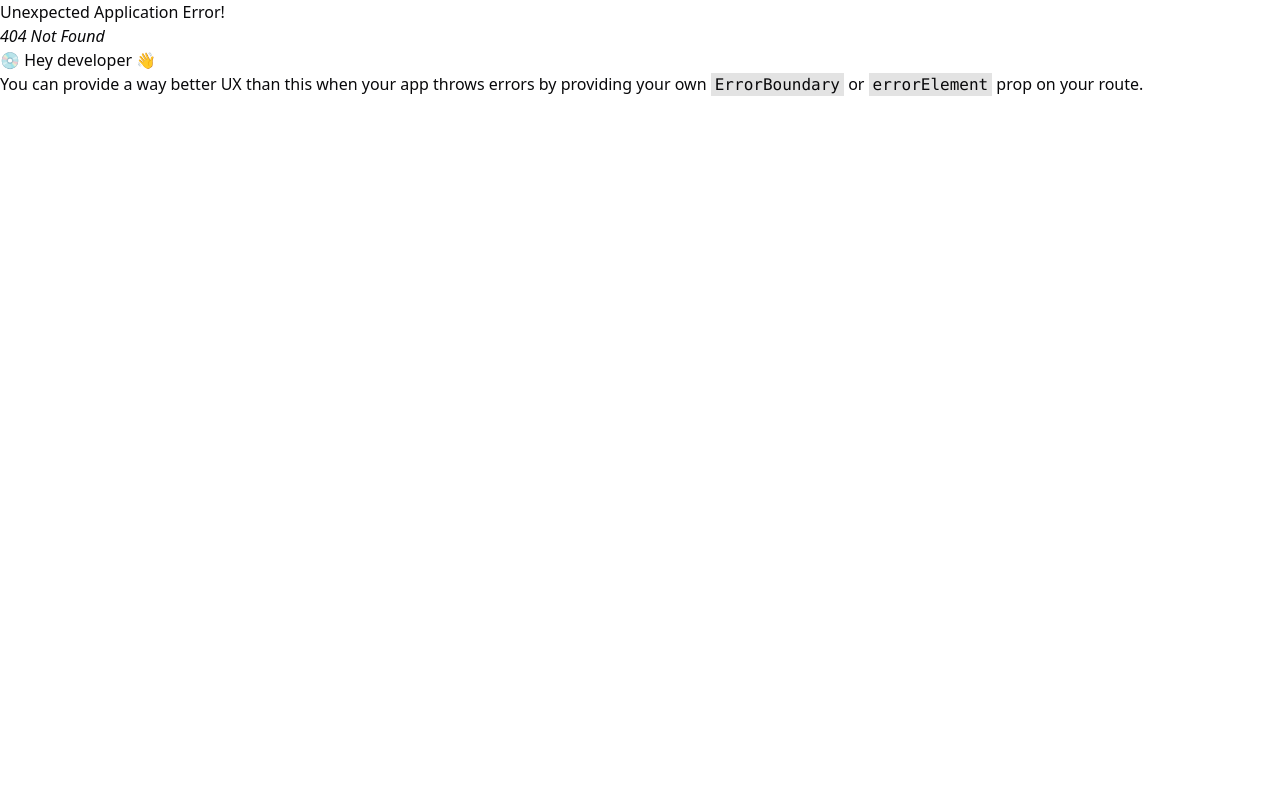
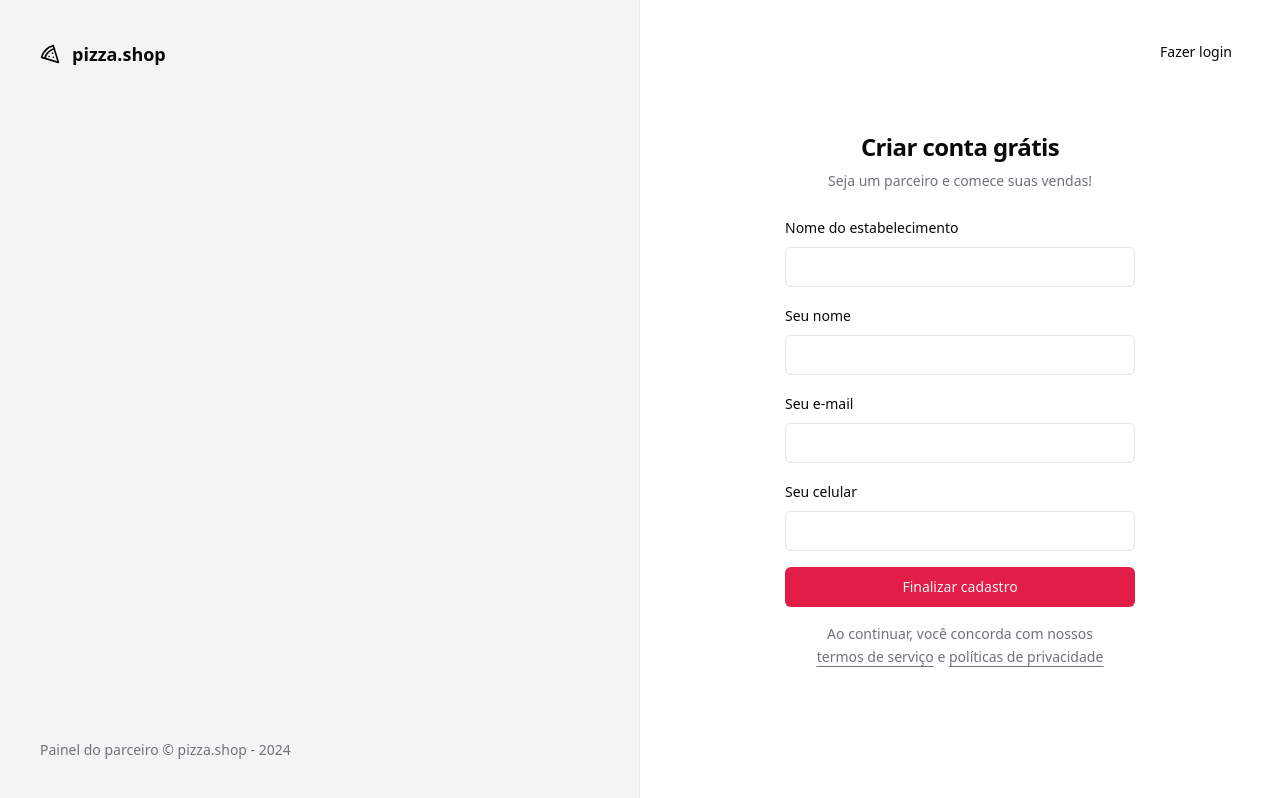
Before and after one commit to rbpolim/pizza-shop-web, a React (Vite) app: page /sign-up in a window 1280 px wide. Before the commit this address had no page. Built offline with nearby package versions, Linux system fonts and the light colour scheme.

Commit message:
feat: create sign-up page & styles

```diff
--- /dev/null
+++ b/src/pages/auth/sign-up.tsx
@@ -0,0 +1,96 @@
+import { Helmet } from 'react-helmet-async'
+import { useForm } from 'react-hook-form'
+import { Link, useNavigate } from 'react-router-dom'
+import { toast } from 'sonner'
+import { z } from 'zod'
+
+import { Button } from '@/components/ui/button'
+import { Input } from '@/components/ui/input'
+import { Label } from '@/components/ui/label'
+
+const schema = z.object({
+  restaurantName: z.string(),
+  managerName: z.string(),
+  phone: z.string(),
+  email: z.string().email(),
+})
+
+type FormData = z.infer<typeof schema>
+
+export function SignUp() {
+  const navigate = useNavigate()
+
+  const form = useForm<FormData>()
+  const { isLoading } = form.formState
+
+  const onSubmit = (values: FormData) => {
+    try {
+      console.log(values)
+      toast.success('Login realizado com sucesso!')
+      navigate('/dashboard')
+    } catch (error) {
+      console.error(error)
+      toast.error('Erro ao realizar login!')
+    }
+  }
+
+  return (
+    <>
+      <Helmet title="Cadastro" />
+      <div className="p-8">
+        <Button variant="ghost" asChild className="absolute right-8 top-8">
+          <Link to="/sign-in">Fazer login</Link>
+        </Button>
+        <div className="flex w-[350px] flex-col justify-center gap-6">
+          <div className="flex flex-col gap-2 text-center">
+            <h1 className="text-2xl font-semibold tracking-tight">
+              Criar conta grátis
+            </h1>
+            <p className="text-sm text-muted-foreground">
+              Seja um parceiro e comece suas vendas!
+            </p>
+          </div>
+          <form className="space-y-4" onSubmit={form.handleSubmit(onSubmit)}>
+            <div className="space-y-2">
+              <Label htmlFor="restaurantName">Nome do estabelecimento</Label>
+              <Input
+                id="restaurantName"
+                type="text"
+                {...form.register('restaurantName')}
+              />
+            </div>
+            <div className="space-y-2">
+              <Label htmlFor="managerName">Seu nome</Label>
+              <Input
+                id="managerName"
+                type="text"
+                {...form.register('managerName')}
+              />
+            </div>
+            <div className="space-y-2">
+              <Label htmlFor="email">Seu e-mail</Label>
+              <Input id="email" type="email" {...form.register('email')} />
+            </div>
+            <div className="space-y-2">
+              <Label htmlFor="phone">Seu celular</Label>
+              <Input id="phone" type="tel" {...form.register('phone')} />
+            </div>
+            <Button disabled={isLoading} className="w-full" type="submit">
+              Finalizar cadastro
+            </Button>
+            <p className="px-6 text-center text-sm leading-relaxed text-muted-foreground">
+              Ao continuar, você concorda com nossos{' '}
+              <a href="" className="underline underline-offset-4">
+                termos de serviço
+              </a>{' '}
+              e{' '}
+              <a href="" className="underline underline-offset-4">
+                políticas de privacidade
+              </a>
+            </p>
+          </form>
+        </div>
+      </div>
+    </>
+  )
+}
```
Also changed, not shown: src/routes.tsx (+6 -2 lines).
